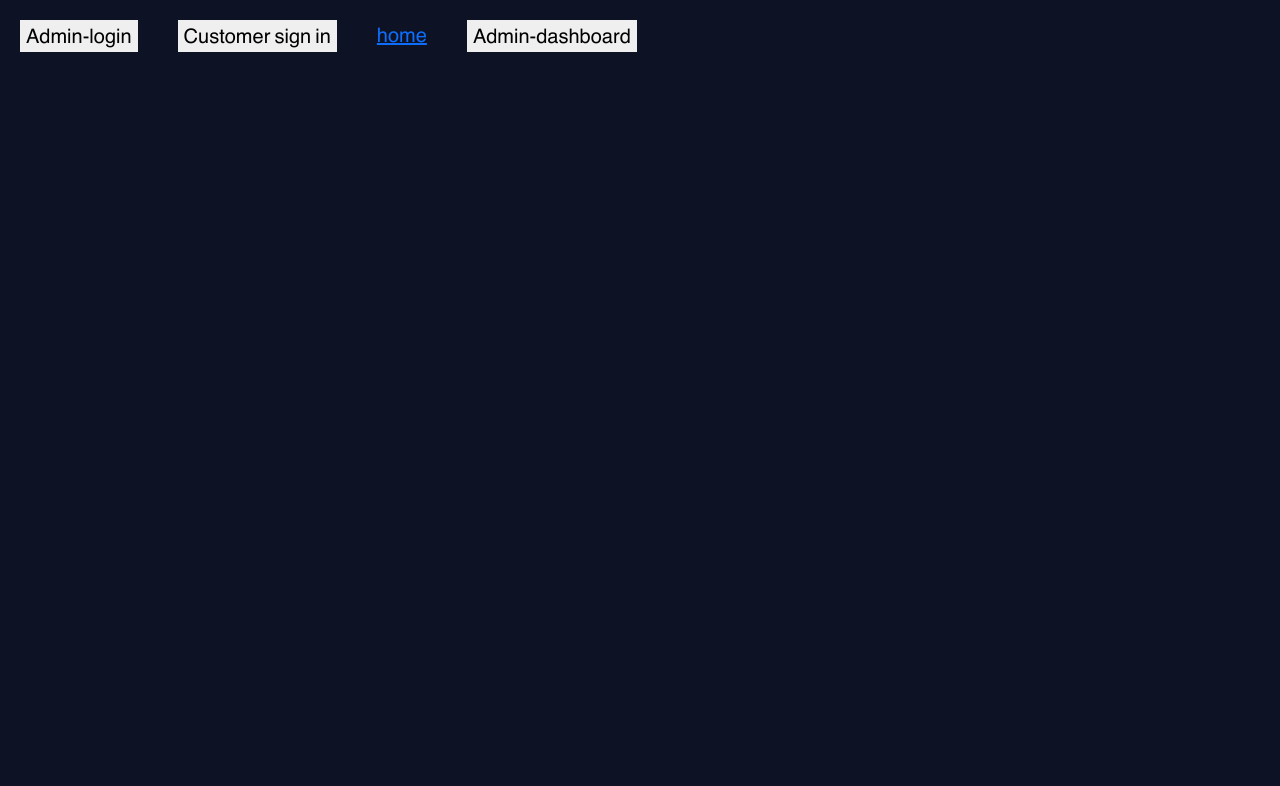
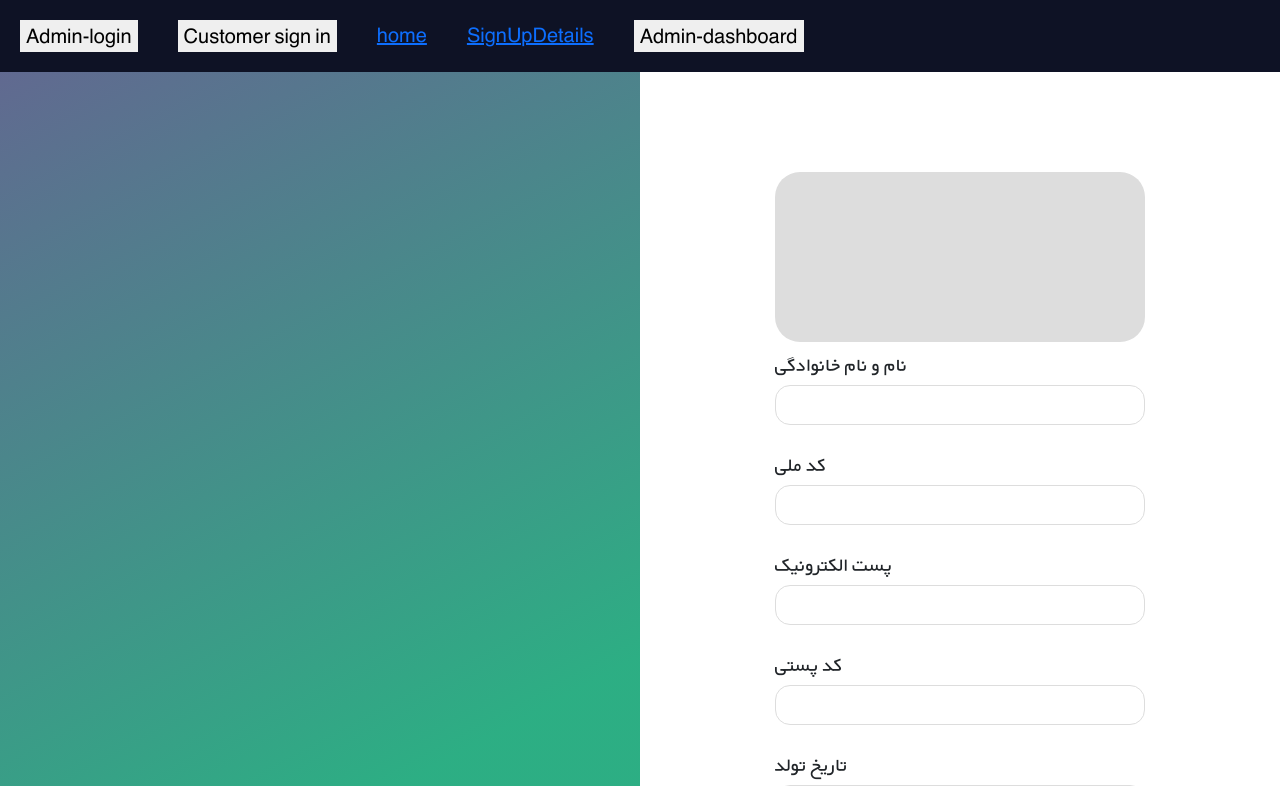
Before and after one commit to hoomanhonarvar/SE-project-front, a React (Create React App) app: page /SignUpDetails in a window 1280 px wide. Shown: the top 786 px of the page. Built offline with nearby package versions, Linux system fonts and the light colour scheme.

Commit message:
addingSignUpDetails

```diff
--- a/package.json
+++ b/package.json
@@ -12,6 +12,7 @@
     "@testing-library/react": "^13.4.0",
     "@testing-library/user-event": "^13.5.0",
     "bootstrap": "^5.2.3",
+    "dependencies": "^0.0.1",
     "react": "^18.2.0",
     "react-bootstrap": "^2.7.2",
     "react-dom": "^18.2.0",
--- a/src/Component/App/App.css
+++ b/src/Component/App/App.css
@@ -9,75 +9,3 @@
   border: 0px;
   font-size: 20px;
 }
-body{
-  margin: 0;
-  padding: 0;
-  background-color: #fff;
-}
-
- .NAVBAR{
-  font-family: yekan;
-  width: 100%;
-  background-color: rgba(69, 79, 125, 1.8);
- }
-
- ul{
-list-style: none;
-color: #fff;
-margin: 0;
-padding: 0;
-overflow: hidden;
-
- }
-
- ul li{
-  float:right;
-  margin: 20px;
- }
-
-.FOOTER{
-  background: rgba(14, 18, 37, 0.8);
-  mix-blend-mode: normal;
-  height: 300px;
- color: #fff;
- font-size: 18px;
-}
-
-
-.footercols{
-  float: right;
-display: inline-block;
-padding: 20px;
-margin: 20px;
-}
-
-.ICONS{
-  display: inline-block;
-  float: lef;
-  padding: 10px;
-  color: #fff;
-  border: 0.5px solid #fff;
-  border-radius: 10px;
-  margin: 15px;
-}
-
-
-.f-row{
-
- justify-content: center;
-display: flex;
-
-}
-
-.s-row{
-  justify-content: center;
-  display: flex;}
-
-.CAT-CARD{
-  background-color: gray;
-  display: inline-block;
-  height: 310px;
-  width:560px ;
-  margin: 15px;
-  border-radius: 20px;
-}
--- a/src/Component/App/App.js
+++ b/src/Component/App/App.js
@@ -12,7 +12,7 @@ import {
 import Navbar from './../NavBar/NavBar';
 import Customersignin from '../../pages/Customer_signin/Customer_signin';
 import Admindashboard from "./../../pages/Admin-dashboard/Admin-dashboard"
-
+import SignUp_Details from '../../pages/SignUpDetails/SignUpDetails';
 function App() {
   return (
     <div className="App">
@@ -22,6 +22,9 @@ function App() {
         <Switch>
           <Route exact path='/'>
             <Home_page />
+          </Route>
+          <Route path='/SignUpDetails'>
+              <SignUp_Details />
           </Route>
           <Route path='/Admin-login'>
             <Admin_login />
--- a/src/Component/NavBar/NavBar.js
+++ b/src/Component/NavBar/NavBar.js
@@ -26,6 +26,11 @@ const Navbar =()=>
             </Link>
         </li>
         <li>
+            <Link to ="/SignUpDetails">
+                SignUpDetails
+            </Link>
+        </li>
+        <li>
             <Link to="/Admin_dashboard">
                 <button>
                     Admin-dashboard
--- a/src/pages/Home_page/Homepage.css
+++ b/src/pages/Home_page/Homepage.css
@@ -109,7 +109,8 @@ overflow: hidden;
  }
 
 .FOOTER{
-  background: rgba(14, 18, 37, 0.8);
+  /* background: rgba(14, 18, 37, 0.8); */
+  background: rgba(203, 206, 220, 0.8);
   mix-blend-mode: normal;
   height: 300px;
  color: #fff;
--- /dev/null
+++ b/src/pages/SignUpDetails/SignUpDetails.css
@@ -0,0 +1,54 @@
+.Colorbox {
+    display: inline-block;
+    width: 50%;
+    float: left;
+    background: linear-gradient(151.79deg, rgba(69, 79, 125, 0.85) 0%, rgba(8, 160, 110, 0.85) 81.25%);
+    height: 100vh;
+  }
+
+  .Formbox {
+    width: 50%;
+    margin: auto;
+    height: 100vh;
+    display: inline-block;
+  }
+
+  .Formcontrol {
+    border: 0.5px solid #ddd;
+    border-radius: 15px;
+    width: 370px;
+    height: 40px;
+    justify-items: center;
+    align-items: center;
+    margin: 5px 0px;
+  }
+
+  .mb-3 {
+    font-size: 16px;
+  }
+
+  .btn-primary {
+    background: rgba(8, 160, 110, 0.8);
+    border-radius: 15px;
+    width: 370px;
+  }
+
+  .boxformation {
+    display: flex;
+    flex-direction: row;
+    justify-content: center;
+    align-content: center;
+    background-color: white;
+  }
+
+  .LOGOFORFORM {
+    display: inline-block;
+    height: 170px;
+    width: 370px;
+    background-color: #ddd;
+    border-radius: 25px;
+    margin-top: 100px;
+  }
+  .FOOTER{
+    background-color: white;
+  }
--- /dev/null
+++ b/src/pages/SignUpDetails/SignUpDetails.js
@@ -0,0 +1,72 @@
+import React from "react";
+import styles from "./SignUpDetails.css"
+function SignUp_Details(){
+
+//   handlesubmit=(e)=>{
+// e.preventDefault();
+// console.log("submitted");
+//   }
+return(<>
+<div style={{backgroundColor: "white"}}>
+
+<div className="Formbox">
+
+
+  <div className="boxformation">
+
+<form className="signupdet">
+<div className="LOGOFORFORM"></div>
+<div className="mb-3">
+  <label htmlFor="Name&FamilyName">نام و نام خانوادگی</label>
+  <br></br>
+  <input id="Name&FamilyName" className="Formcontrol" type="text" />
+</div>
+
+<div className="mb-3">
+  <label htmlFor="ID">کد ملی</label>
+  <br></br>
+  <input id="ID" className="Formcontrol" type="text" />
+</div>
+
+<div className="mb-3">
+  <label htmlFor="Email">پست الکترونیک</label>
+  <br></br>
+  <input id="Email" className="Formcontrol" type="text" />
+</div>
+<div className="mb-3">
+  <label htmlFor="ZIPcode">کد پستی</label>
+  <br></br>
+  <input id="ZIPcode" className="Formcontrol" type="text" />
+</div>
+
+
+<div className="mb-3">
+  <label htmlFor="BirthDate">تاریخ تولد</label>
+  <br></br>
+  <input id="BithDate" className="Formcontrol" type="date" />
+</div>
+
+<div style={{backgroundColor: "white"}}>
+
+
+<div className="mb-3">
+  <label htmlFor="Address">تاریخ تولد</label>
+  <br></br>
+  <input id="Address" className="Formcontrol" type="box" />
+</div>
+
+
+<button type="button" class="btn btn-primary">ثبت اطلاعات</button>
+
+</div>
+</form>
+</div>
+</div>
+
+<div className="Colorbox"></div>
+</div>
+</>)
+
+}
+
+export default SignUp_Details;
```
Also changed, not shown: 1 other file (tests, documents, lock files or other folders).
